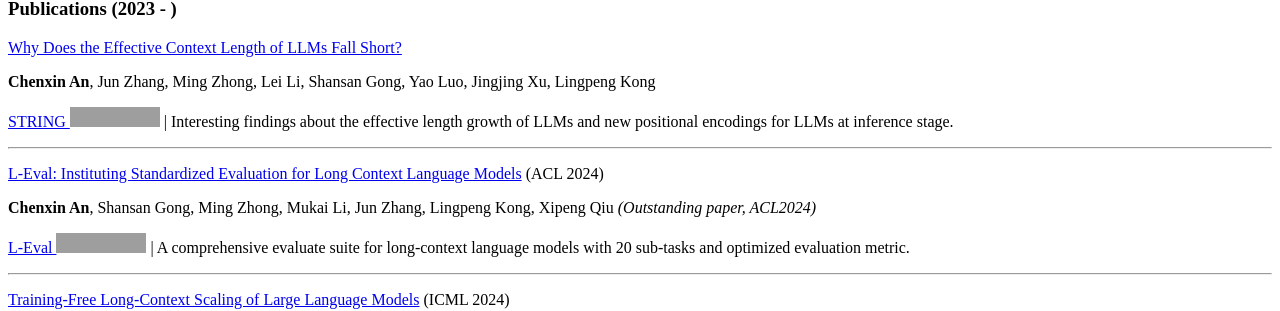
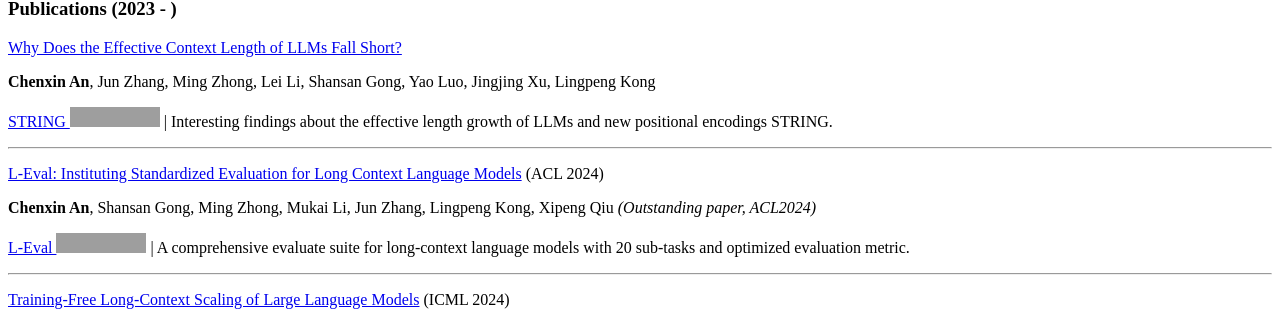
Before and after one commit to ChenxinAn-fdu/ChenxinAn-fdu.github.io, a Jekyll site: the page built from _pages/includes/pubs.md, in a window 1280 px wide, cut to the strip 298-609 px from the top of the page. Built offline with Jekyll 4.4.1, drawn with Linux system fonts in a browser that asks for light colours; our own code applies the rules of GitHub Pages for plain Markdown files; grey boxes are pictures that could not be loaded.

Commit message:
homepage

```diff
--- a/_pages/includes/pubs.md
+++ b/_pages/includes/pubs.md
@@ -4,7 +4,7 @@
 
 **Chenxin An**, Jun Zhang, Ming Zhong, Lei Li, Shansan Gong, Yao Luo, Jingjing Xu, Lingpeng Kong
 
-[STRING ![](https://img.shields.io/github/stars/HKUNLP/STRING?style=social)](https://github.com/HKUNLP/STRING) \| Interesting findings about the effective length growth of LLMs and new positional encodings for LLMs at inference stage.
+[STRING ![](https://img.shields.io/github/stars/HKUNLP/STRING?style=social)](https://github.com/HKUNLP/STRING) \| Interesting findings about the effective length growth of LLMs and new positional encodings STRING.
 
 ---
 
```
